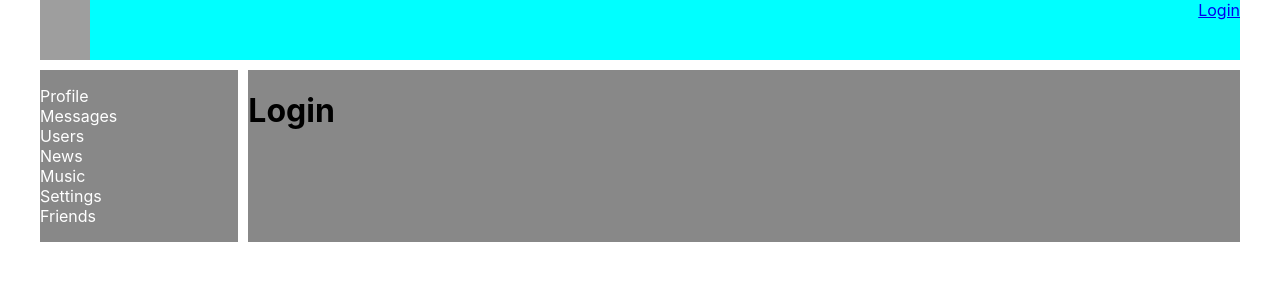
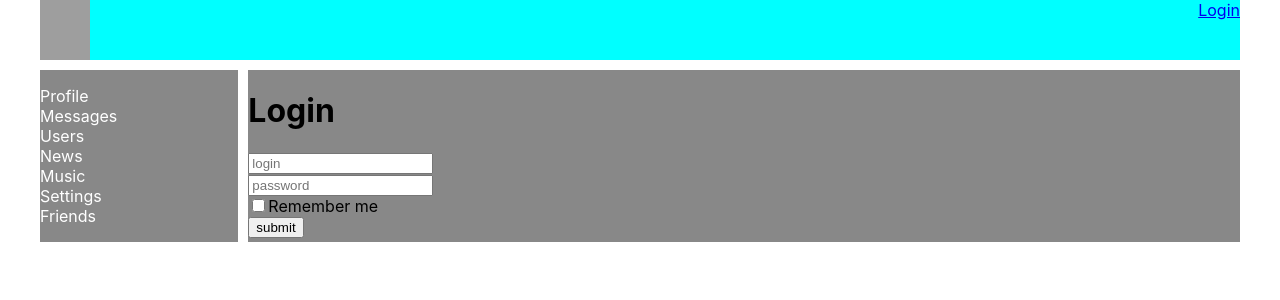
Before and after one commit to Bignichok/my-firstReact-app, a React (Create React App) app: page /login in a window 1280 px wide. Shown: the top 300 px of the page. Built offline with nearby package versions, Linux system fonts and the light colour scheme; no server answers; grey boxes are pictures that could not be loaded.

Commit message:
redux form

```diff
--- a/package.json
+++ b/package.json
@@ -14,6 +14,7 @@
     "react-router-dom": "^5.2.0",
     "react-scripts": "3.4.3",
     "redux": "^4.0.5",
+    "redux-form": "^8.3.6",
     "redux-thunk": "^2.3.0"
   },
   "scripts": {
--- a/src/components/Login/Login.jsx
+++ b/src/components/Login/Login.jsx
@@ -1,6 +1,40 @@
 import React from 'react';
+import { reduxForm ,Field} from 'redux-form';
+
+const LoginForm = (props) => {
+    console.log('rere');
+    return(<form onSubmit={props.handleSubmit}>
+            <div>
+                <Field type="text" name='login' placeholder={'login'}  component={"input"}/>
+            </div>
+            <div>
+                <Field type="text" name={'password'} placeholder={'password'} component={"input"}/>
+            </div>
+            <div>
+                <Field  type={'checkbox'}  id='rememberMe' name={"rememberMe"} component={"input"}/>
+                <label htmlFor="rememberMe">Remember me</label>
+            </div>
+            <div>
+            <button type="submit">submit</button>
+            </div>
+        </form>
+)
+
+}
+
+const LoginReduxForm = reduxForm({
+    form:'login'
+})(LoginForm)
 
 const Login = (props) => {
-    return <h1>Login</h1>
+
+    const onSubmit = (formData) => {
+    console.log(formData);
+    }
+
+    return <div>
+        <h1>Login</h1>
+        <LoginReduxForm onSubmit={onSubmit}/>
+    </div>
 }
 export default Login
--- a/src/redux/redux-store.js
+++ b/src/redux/redux-store.js
@@ -5,6 +5,7 @@ import dialogsReducer from "./dialogs-reducer";
 import sidebarReducer from "./sidebar-reducer";
 import { usersReducer } from "./users-reducer";
 import authReducer from "./auth-reducer";
+import { reducer as formReducer } from "redux-form";
 
 const reducers = combineReducers({
   profilePage: profileReducer,
@@ -12,6 +13,7 @@ const reducers = combineReducers({
   sidebar: sidebarReducer,
   usersPage: usersReducer,
   auth: authReducer,
+  form: formReducer,
 });
 
 const store = createStore(reducers, applyMiddleware(thunkMiddleware));
```
Also changed, not shown: 1 other file (tests, documents, lock files or other folders).
